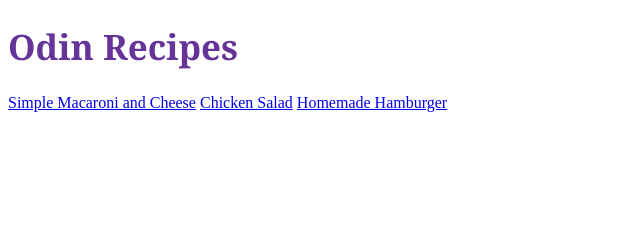
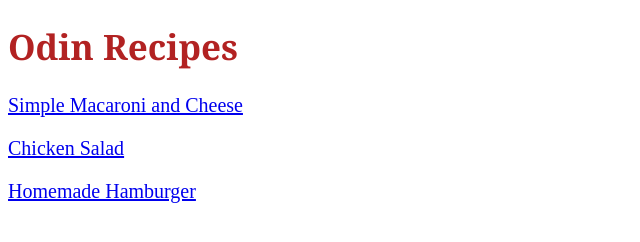
Before and after one commit to AustineJ101/odin_recipes, a plain HTML site: page index.html in a window 1280 px wide. Shown: the whole page, without its empty margins (0-640 px from the left). Drawn offline with Linux system fonts and the light colour scheme.

Commit message:
Set display property to the links
This properly aligns them on top of each other

```diff
--- a/styles.css
+++ b/styles.css
@@ -1,11 +1,18 @@
+.links a{
+  display: block;
+  font-size: 20px;
+  margin-bottom: 20px;
+}
+
 h1,
 h2{
   font-family: Georgia, Garamond;
 }
 
+
 h1{
   font-size: 35px;
-  color: rebeccapurple;
+  color: firebrick;
 }
 
 h2{
```
